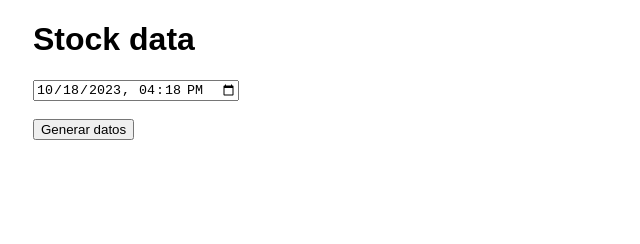
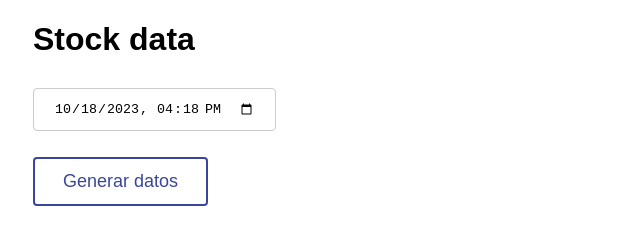
Before and after one commit to magic-trading/data, a plain HTML site: page pages/stock_data/index.html in a window 1280 px wide. Shown: the whole page, without its empty margins (0-640 px from the left). Drawn offline with Linux system fonts and the light colour scheme; files that its build step writes are made by us from their sources; the site is published under a folder, as on GitHub Pages, so addresses that start at the root find nothing.

Commit message:
Fix styles ref

```diff
--- a/pages/stock_data/index.html
+++ b/pages/stock_data/index.html
@@ -7,7 +7,7 @@
     <meta name="viewport" content="width=device-width, initial-scale=1.0">
     <title>Stock Data</title>
 
-    <link rel="stylesheet" href="/styles/main.css">
+    <link rel="stylesheet" href="../../main.css">
 </head>
 
 <body style="font-family: Arial, Helvetica, sans-serif;">
```
